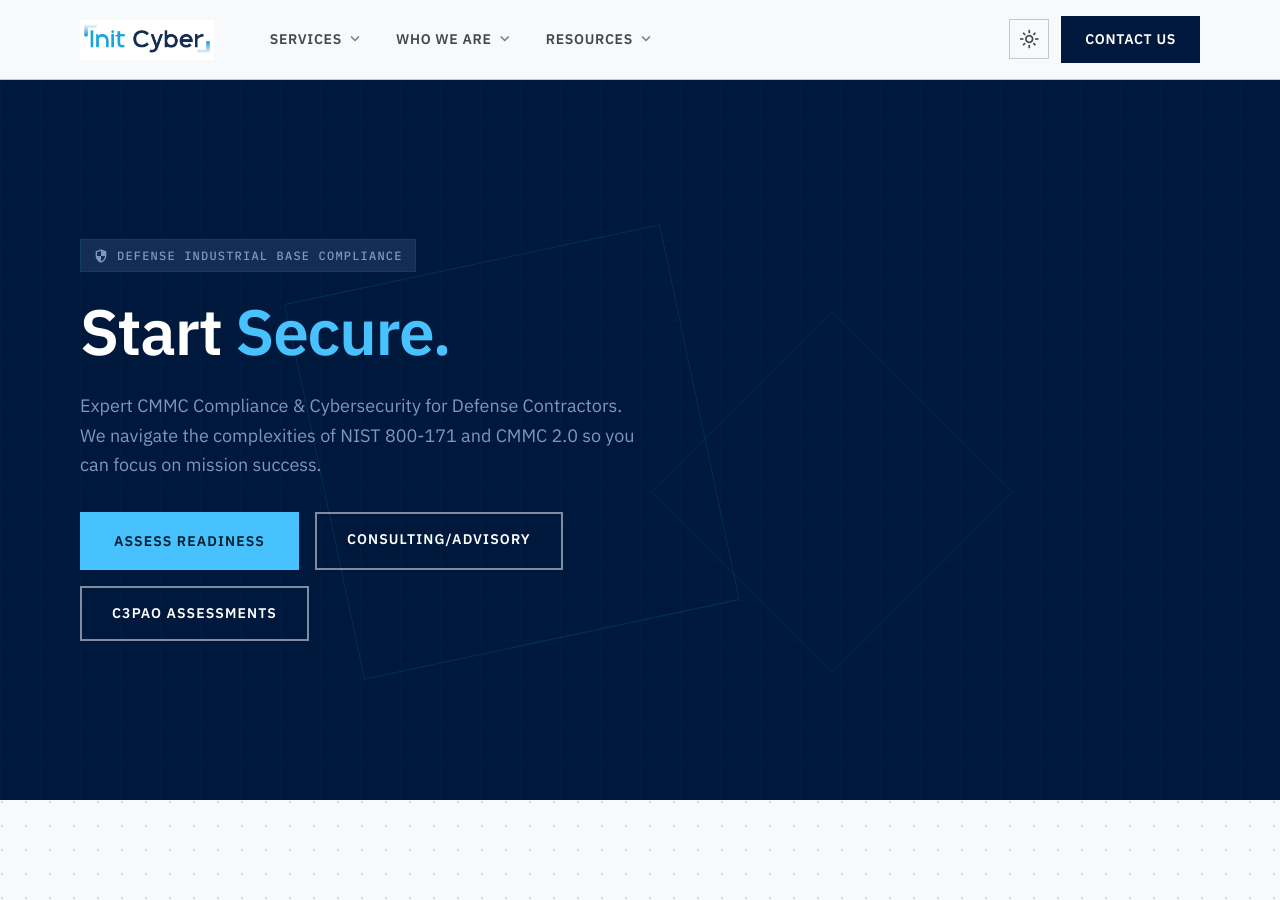
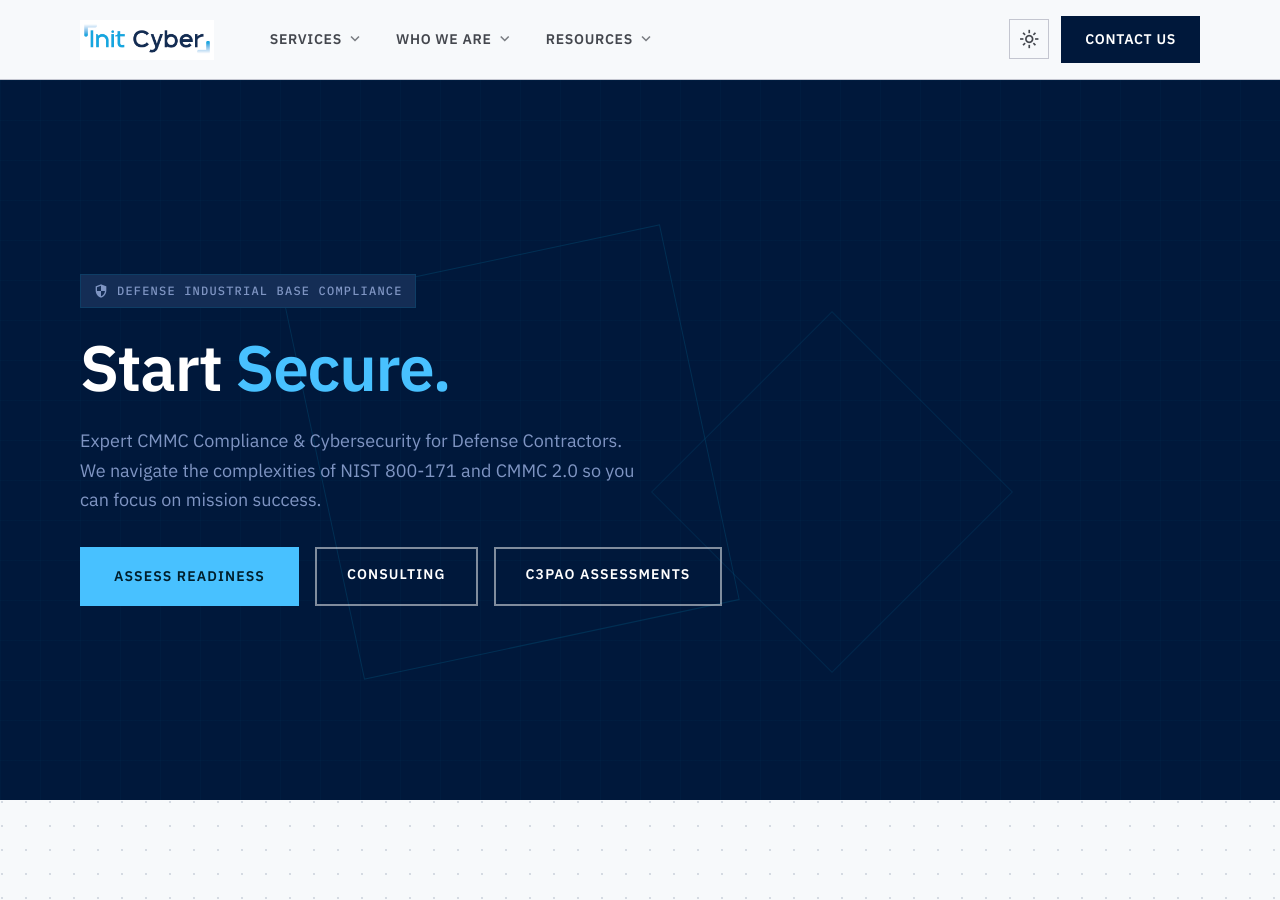
Before and after one commit to initcyber/initcyber.github.io, a Jekyll site: the page built from index.md, in a window 1280 px wide and 900 px high. Built offline with Jekyll 4.4.1, drawn with Linux system fonts in a browser that asks for light colours.

Commit message:
changing home hero

```diff
--- a/_includes/home-hero.html
+++ b/_includes/home-hero.html
@@ -17,7 +17,7 @@
       </p>
       <div class="hero-actions">
         <a href="/contact/" class="btn-hero-cta">ASSESS READINESS</a>
-        <a href="/consulting/" class="btn-hero-outline">CONSULTING/ADVISORY</a>
+        <a href="/consulting/" class="btn-hero-outline">CONSULTING</a>
         <a href="/assessments/" class="btn-hero-outline">C3PAO ASSESSMENTS</a>
       </div>
     </div>
```
